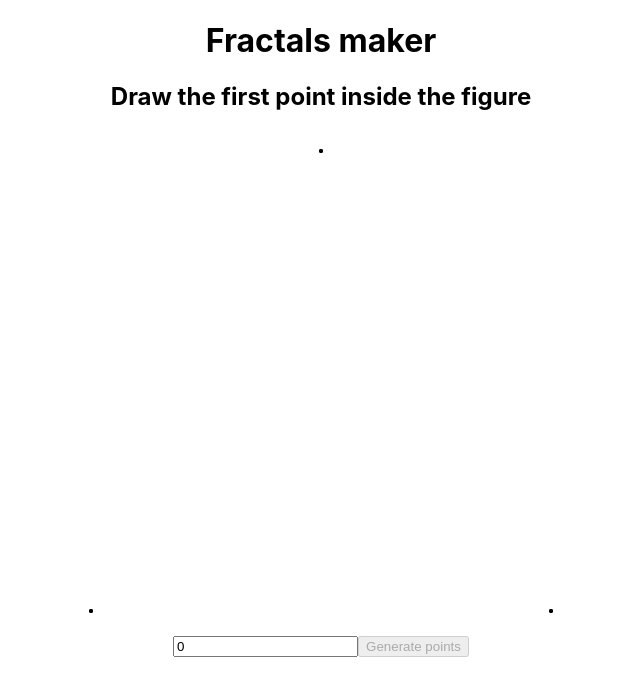
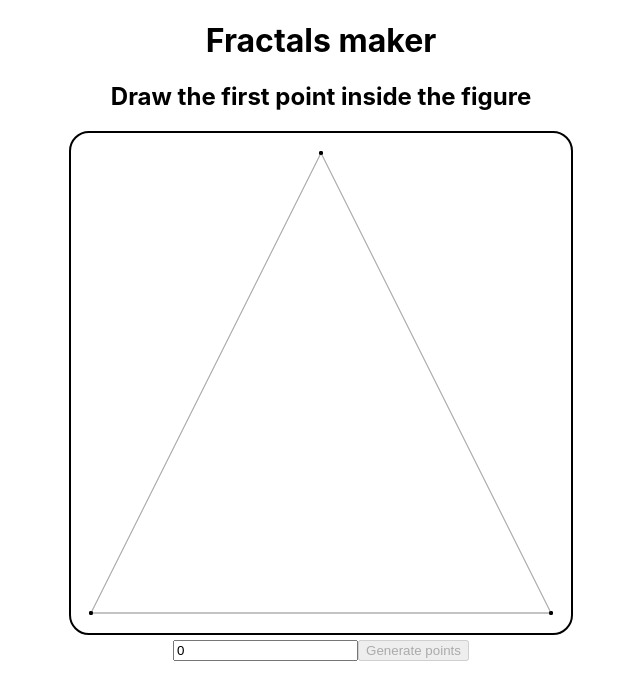
Before and after one commit to Psycameron/fractals, a React (Create React App) app: page / in a window 1280 px wide. Shown: the top 700 px of the page, without its empty margins (319-959 px from the left). Built offline with nearby package versions, Linux system fonts and the light colour scheme.

Commit message:
feat(): Added lines and styles

```diff
--- /dev/null
+++ b/src/components/Canvas/Canvas.module.css
@@ -0,0 +1,4 @@
+.canvas {
+  border: 2px solid black;
+  border-radius: 20px;
+}
--- a/src/components/Canvas/Canvas.tsx
+++ b/src/components/Canvas/Canvas.tsx
@@ -1,5 +1,7 @@
 import { useRef, useEffect, useState } from "react";
 import { getRandomIntInclusive } from "../../utils/Random";
+
+import styles from "./Canvas.module.css";
 
 export function Canvas({ value, setPoint, isActive, setIsActive }) {
   // const [x, setX] = useState(null);
@@ -10,6 +12,18 @@ export function Canvas({ value, setPoint, isActive, setIsActive }) {
   useEffect(() => {
     const canvas = canvasRef.current;
     const ctx = canvas.getContext("2d");
+
+    function drawLine(x1, y1, x2, y2) {
+      ctx.beginPath();
+      ctx.moveTo(x1, y1);
+      ctx.lineTo(x2, y2);
+      ctx.strokeStyle = "#afafaf";
+      ctx.stroke();
+    }
+
+    drawLine(250, 20, 20, 480);
+    drawLine(20, 480, 480, 480);
+    drawLine(250, 20, 480, 480);
 
     function drawPoint(x, y) {
       ctx.beginPath();
@@ -57,7 +71,12 @@ export function Canvas({ value, setPoint, isActive, setIsActive }) {
 
   return (
     <>
-      <canvas ref={canvasRef} width={500} height={500} />
+      <canvas
+        className={styles.canvas}
+        ref={canvasRef}
+        width={500}
+        height={500}
+      />
     </>
   );
 }
```
